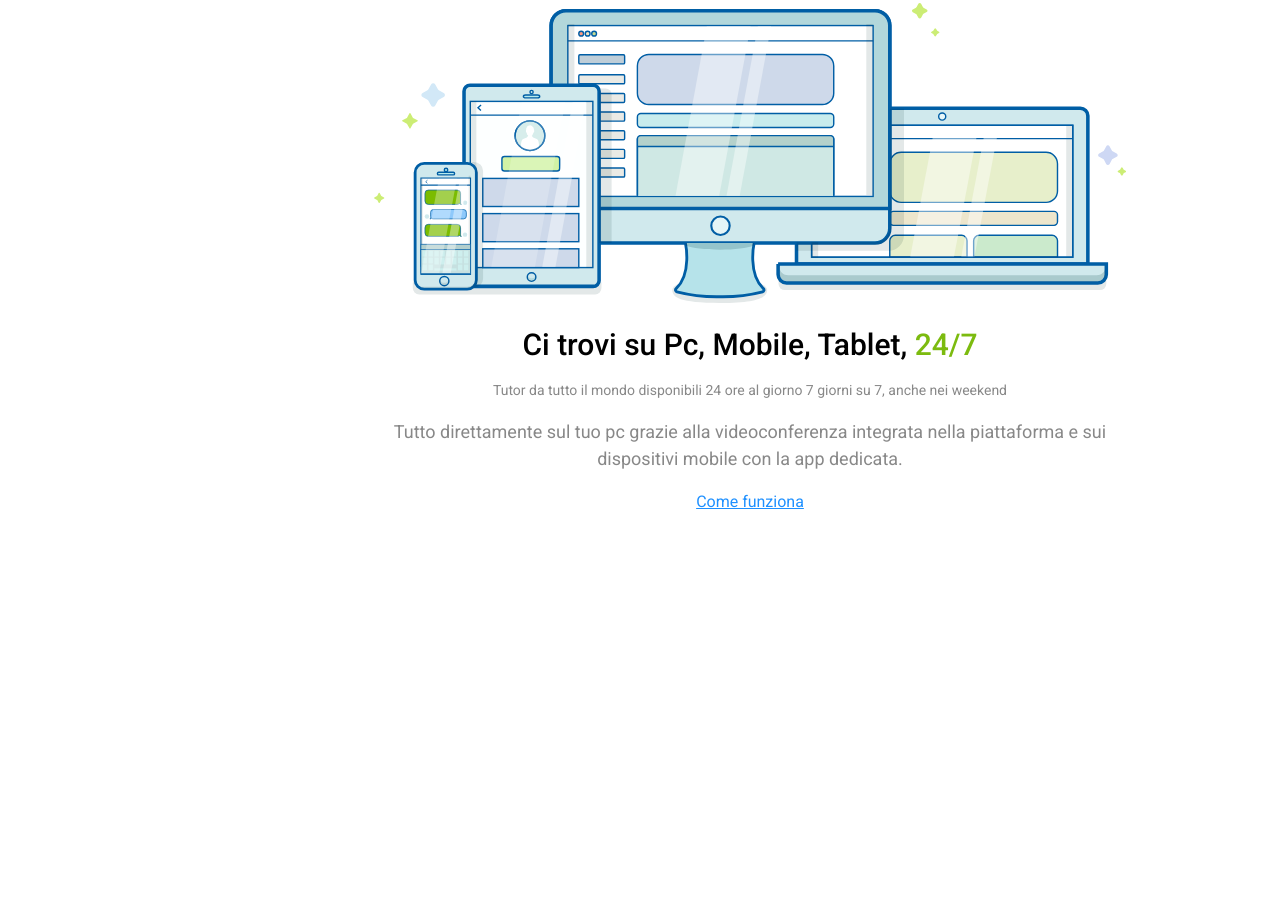
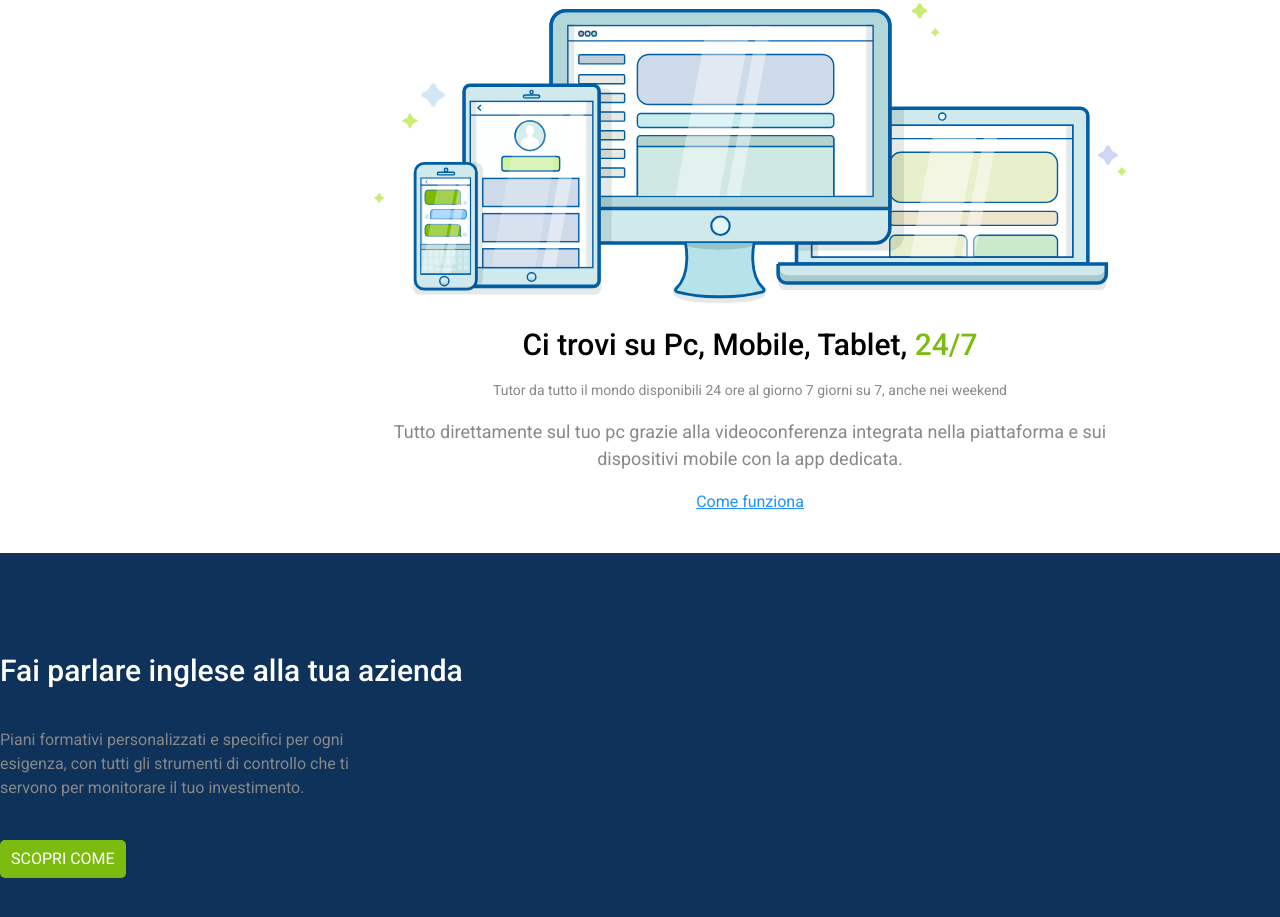
Before and after one commit to AndreaBaronchelli/htmlcss-fluentify, a plain HTML site: page index.html in a window 1280 px wide. Shown: the part 3149-4066 px from the top of the page. Before the commit the page ends 3702 px from the top, so only its background shows below. Drawn offline with Linux system fonts and the light colour scheme.

Commit message:
add for business section

```diff
--- a/css/style.css
+++ b/css/style.css
@@ -398,6 +398,32 @@ hr {
 }
 
 /* FOR BUSINESS */
+.business {
+    height: 400px;
+    background: #0e325a;
+}
+
+.business h2 {
+    padding-top: 100px;
+    margin-bottom: 40px;
+    color: white;
+    font-size: 30px;
+}
+
+.business p {
+    margin-bottom: 40px;
+    color: #888888;
+    line-height: 1.5;
+    max-width: 25%;
+}
+
+.business a {
+    color: white;
+}
+
+.business a:hover {
+    color: dodgerblue;
+}
 
 /* HELPER */
 .btn.btn-green.fixed {
--- a/index.html
+++ b/index.html
@@ -165,7 +165,13 @@
     </section>
 
     <!-- FOR BUSINESS -->
-    <section class="business"></section>
+    <section class="business">
+        <div class="container">
+            <h2>Fai parlare inglese alla tua azienda</h2>
+            <p>Piani formativi personalizzati e specifici per ogni esigenza, con tutti gli strumenti di controllo che ti servono per monitorare il tuo investimento.</p>
+            <a href="#" class="btn btn-green">scopri come</a>
+        </div>
+    </section>
 
     <!-- CREATE A PLAN -->
     <section class="plan"></section>
```
